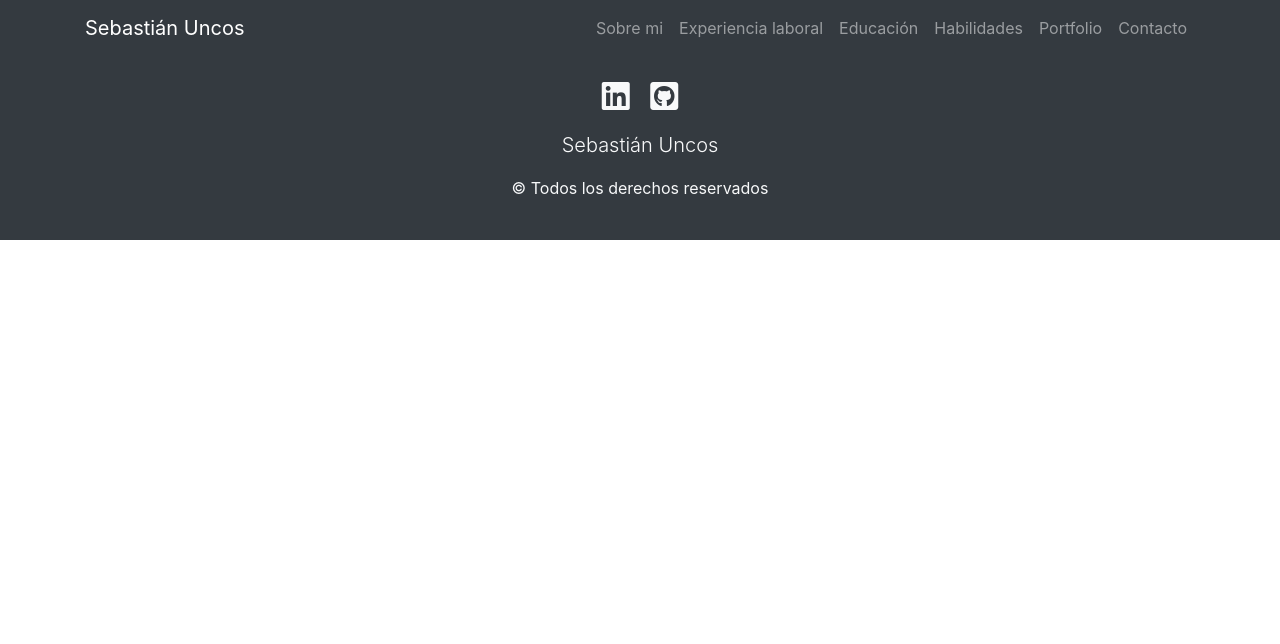
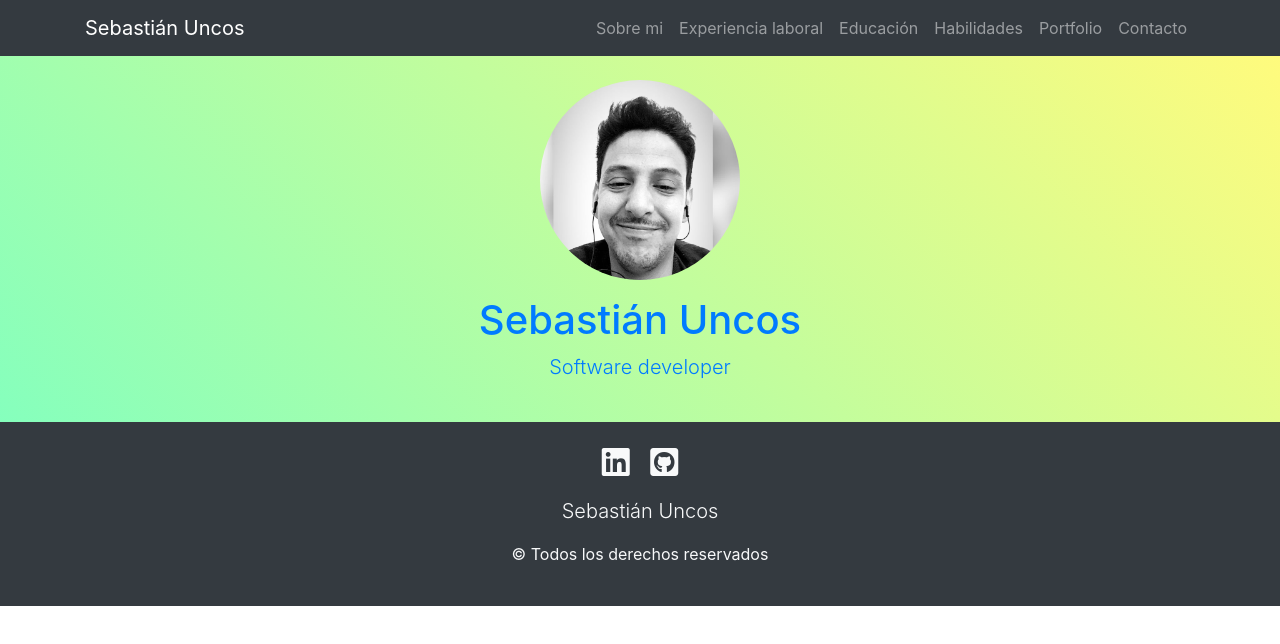
Before and after one commit to sguncos/sguncos.github.io, a plain HTML site: page index.html in a window 1280 px wide. Drawn offline with Linux system fonts and the light colour scheme.

Commit message:
se agrego el diseño del encabezado con una foto de perfil

```diff
--- a/css/style.css
+++ b/css/style.css
@@ -0,0 +1,8 @@
+.fondo {
+    background-color: #85FFBD;
+    background-image: linear-gradient(45deg, #85FFBD 0%, #FFFB7D 100%);
+}
+
+.avatar {
+    width: 200px;
+}
--- a/index.html
+++ b/index.html
@@ -46,7 +46,15 @@
             </div>
         </nav>
     </header>
-    <main></main>
+    <main>
+        <section class="fondo py-4 text-center text-primary">
+            <article class="container">
+                <img src="img/perfil.jpg" alt="foto de perfil Sebastián Uncos" class="avatar rounded-circle mb-3">
+                <h1>Sebastián Uncos</h1>
+                <p class="lead">Software developer</p>
+            </article>
+        </section>
+    </main>
     <footer class="bg-dark text-light py-4 text-center">
         <a href="#" class="text-light"><i class="fab fa-linkedin fa-2x mr-3"></i></a>
         <a href="#" class="text-light"><i class="fab fa-github-square fa-2x"></i></a>
```
Also changed, not shown: img/perfil.jpg (added).
